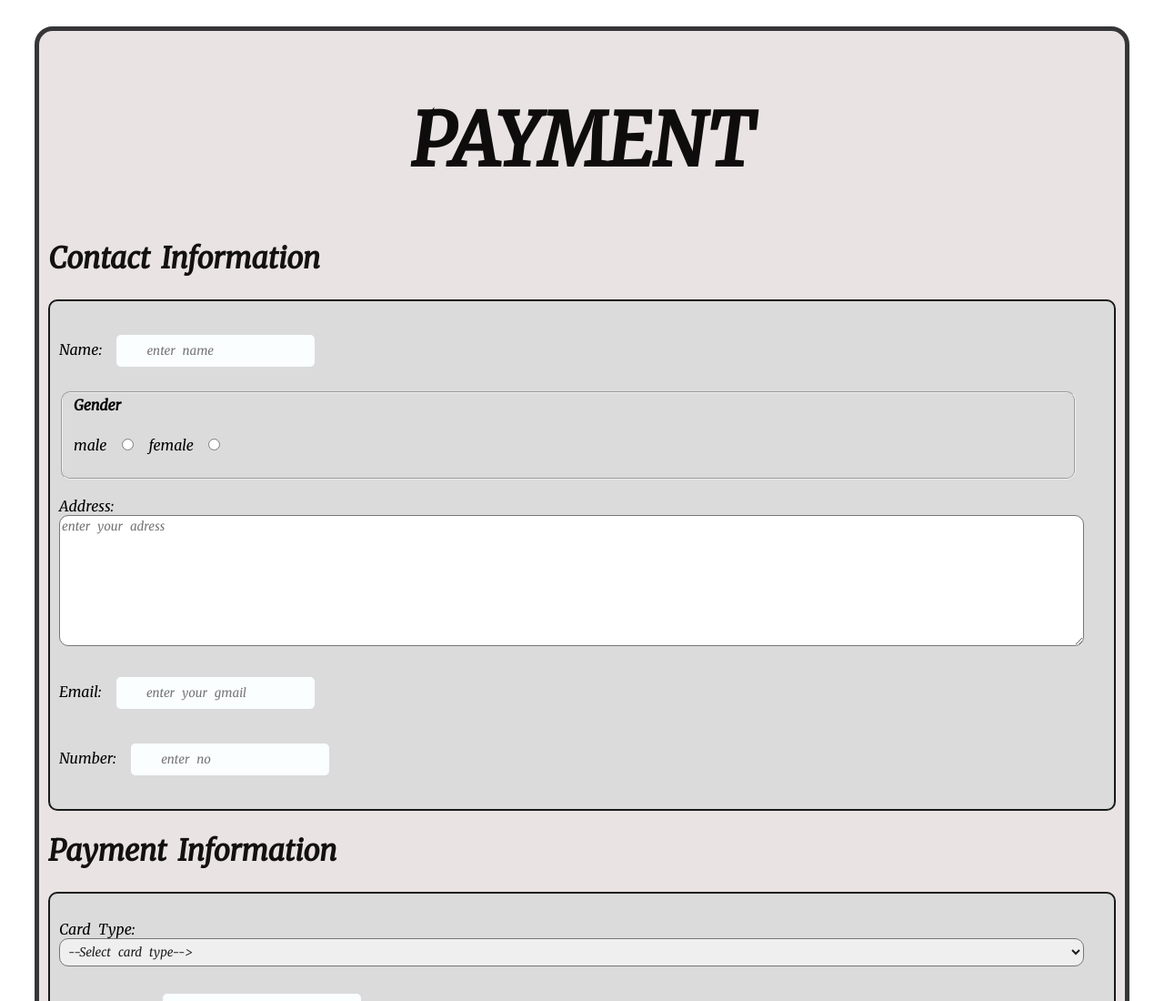
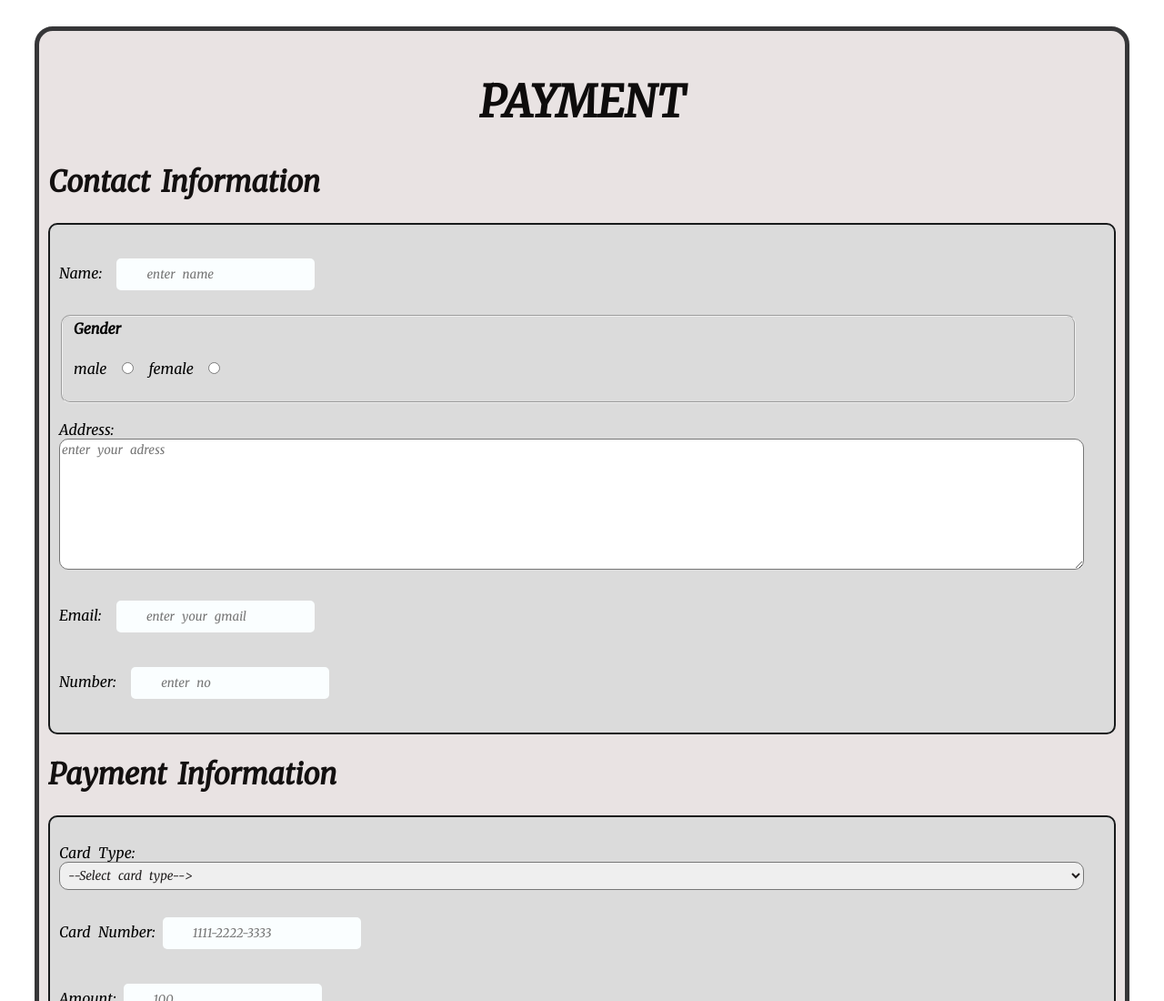
Before and after one commit to U-DAY-333/Payment, a plain HTML site: page index.html in a window 1280 px wide. Shown: the top 1100 px of the page at 91% size. Drawn offline with Linux system fonts and the light colour scheme.

Commit message:
Update sty.css

```diff
--- a/sty.css
+++ b/sty.css
@@ -12,7 +12,7 @@
 
 .p {
   text-align: center;
-  font-size: 500%;
+  font-size: 300%;
   color: rgb(14, 12, 12);
 }
 
```
